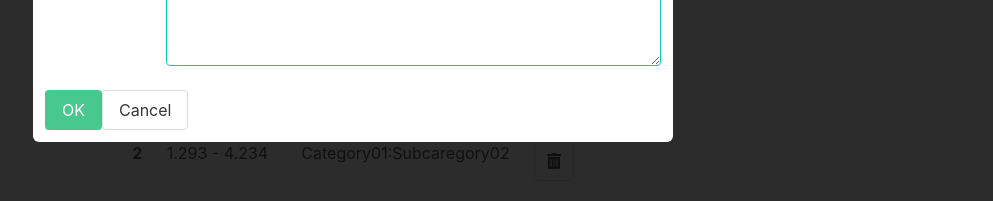
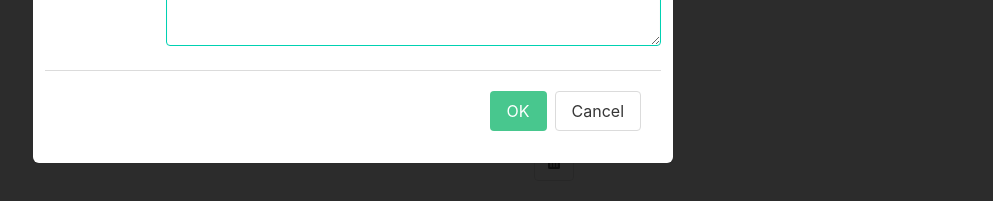
Before and after one commit to randy930529/dj_audio-segmentation, a React (Create React App) app in the folder frontend/: page /audio in a window 1280 px wide. Both pictures are taken after a click on the button 692 px from the left and 428 px from the top of the page. Shown: the part 438-639 px from the top of the page, without its empty margins (287-1280 px from the left). Built offline with nearby package versions, Linux system fonts and the light colour scheme.

Commit message:
button to modal function

```diff
--- a/frontend/src/components/CategoryCardModal.js
+++ b/frontend/src/components/CategoryCardModal.js
@@ -48,8 +48,10 @@ class CategoryCardModal extends React.Component{
                                     <PrimaryTextArea class="textarea is-primary" />
                                 </div>
                             </div>
-                                <button class="button is-success">OK</button>
-                                <button class="button">Cancel</button>
+                            <footer className="modal-card-foot is-justify-content-right has-background-white">
+                                <button className="button is-success">OK</button>
+                                <button className="button">Cancel</button>
+                            </footer>
                         </div>
                     </div>
 
```
